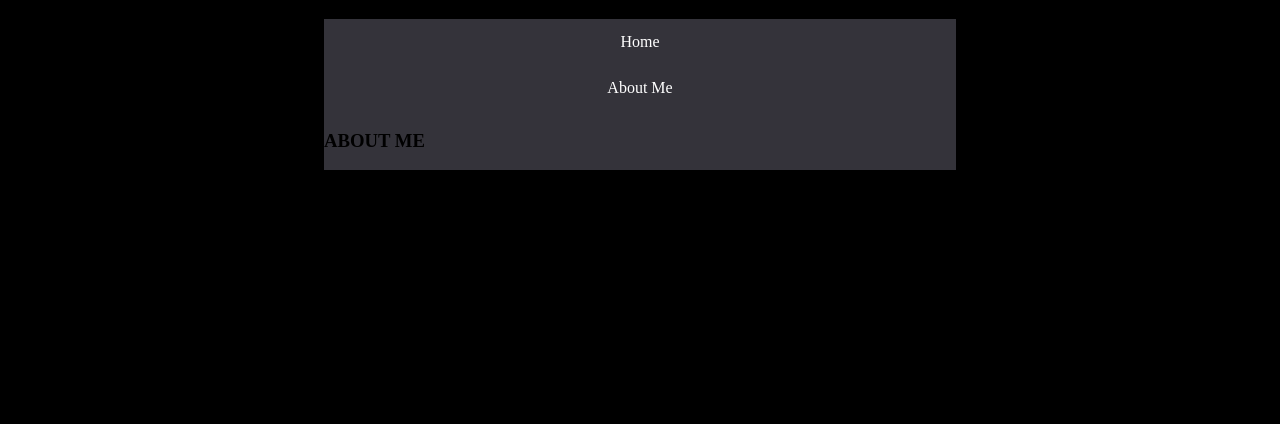
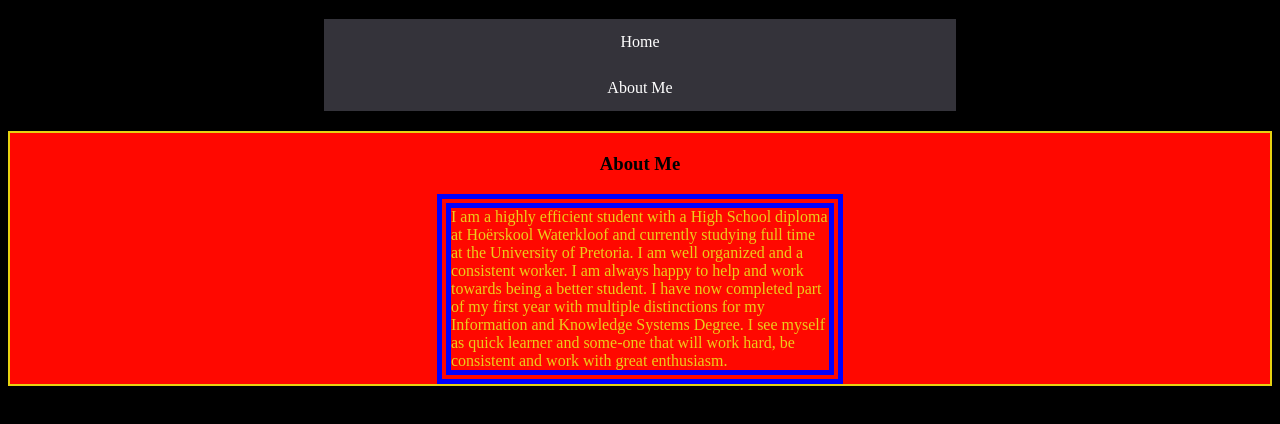
Before and after one commit to 21434809/21434809.github.io, a plain HTML site: page index.html in a window 1280 px wide. Shown: the part 62-486 px from the top of the page. Drawn offline with Linux system fonts and the light colour scheme.

Commit message:
added ABout me

```diff
--- a/index.html
+++ b/index.html
@@ -16,8 +16,11 @@
             <li><a href="#AboutMe">About Me</a></li>
         </ul>
     </div>
-    <div class="AboutMe">
-          <h3>ABOUT ME</h3>
+    <div class="AboutMeTitle">
+           <div class="AboutMe">
+               <h3 style="text-align: center;"><b>About Me</b></h3>
+               <div id="textBTME"> I am a highly efficient student with a High School diploma at Hoërskool Waterkloof and currently studying full time at the University of Pretoria. I am well organized and a consistent worker. I am always happy to help and work towards being a better student. I have now completed part of my first year with multiple distinctions for my Information and Knowledge Systems Degree. I see myself as quick learner and some-one that will work hard, be consistent and work with great enthusiasm.  </div>
+           </div>
     </div>
    </body>
  </html>
--- a/style.css
+++ b/style.css
@@ -35,13 +35,20 @@ body{
     padding: 14px 16px;
     text-decoration: none;
   }
-  .AboutMe {
-    list-style-type: none;
-    margin: 0;
-    padding: 0;
-    overflow: hidden;
-    background-color:rgb(52, 51, 58);
-    width:50%;
+  .AboutMeTitle {
+    margin-top: 20px;
+    background-color:rgb(255, 8, 0);
+    border: 2px solid rgb(231, 210, 17);
+  }
+
+  .AboutMe{
+    margin-top: 20px;
+    background-color:rgb(255, 8, 0);
+  }
+ #textBTME{
+    border: 14px double blue;
+    width: 30%;
+    color: rgb(236, 205, 27);
     margin-right: auto;
     margin-left: auto;
   }
```
